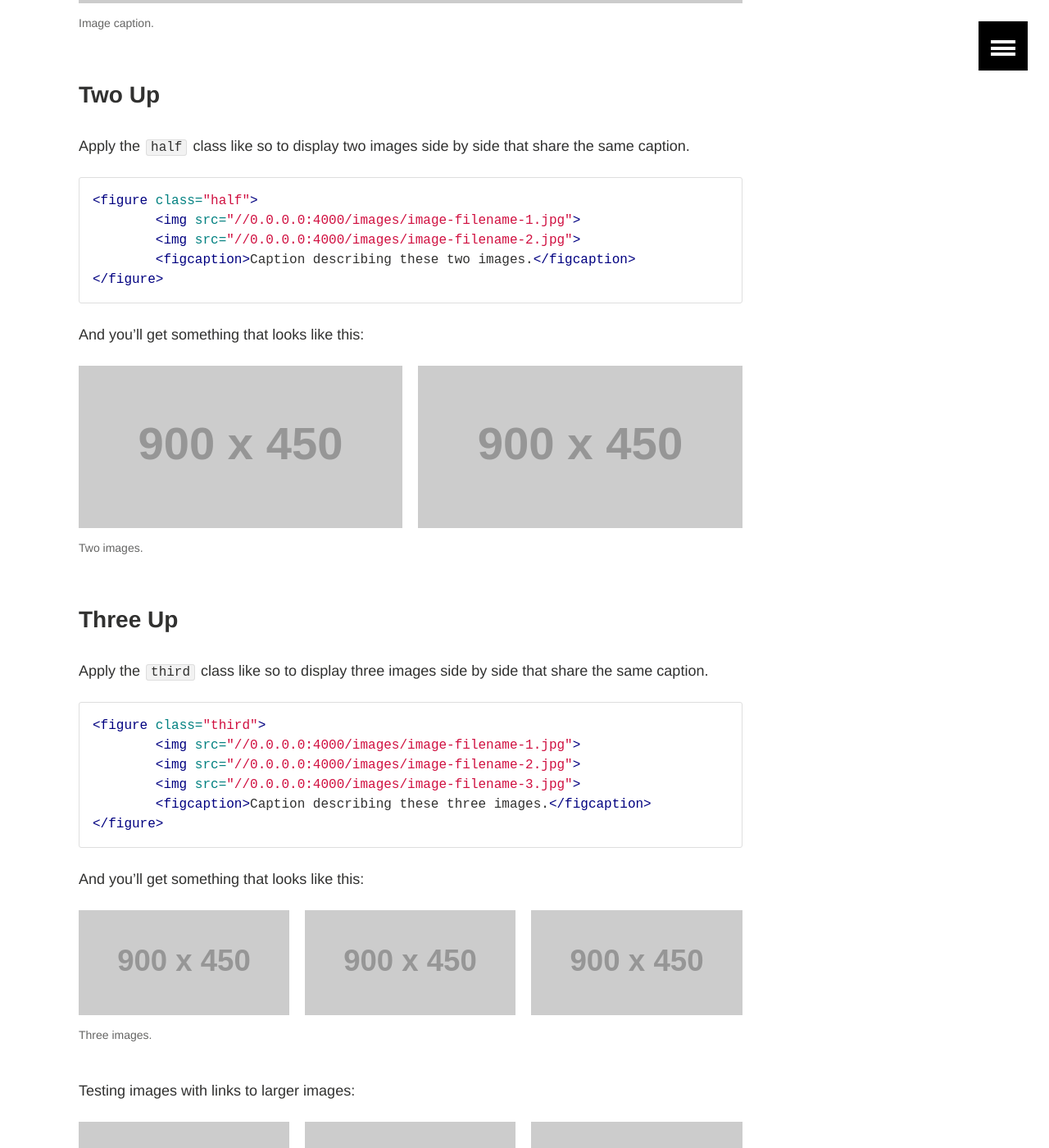
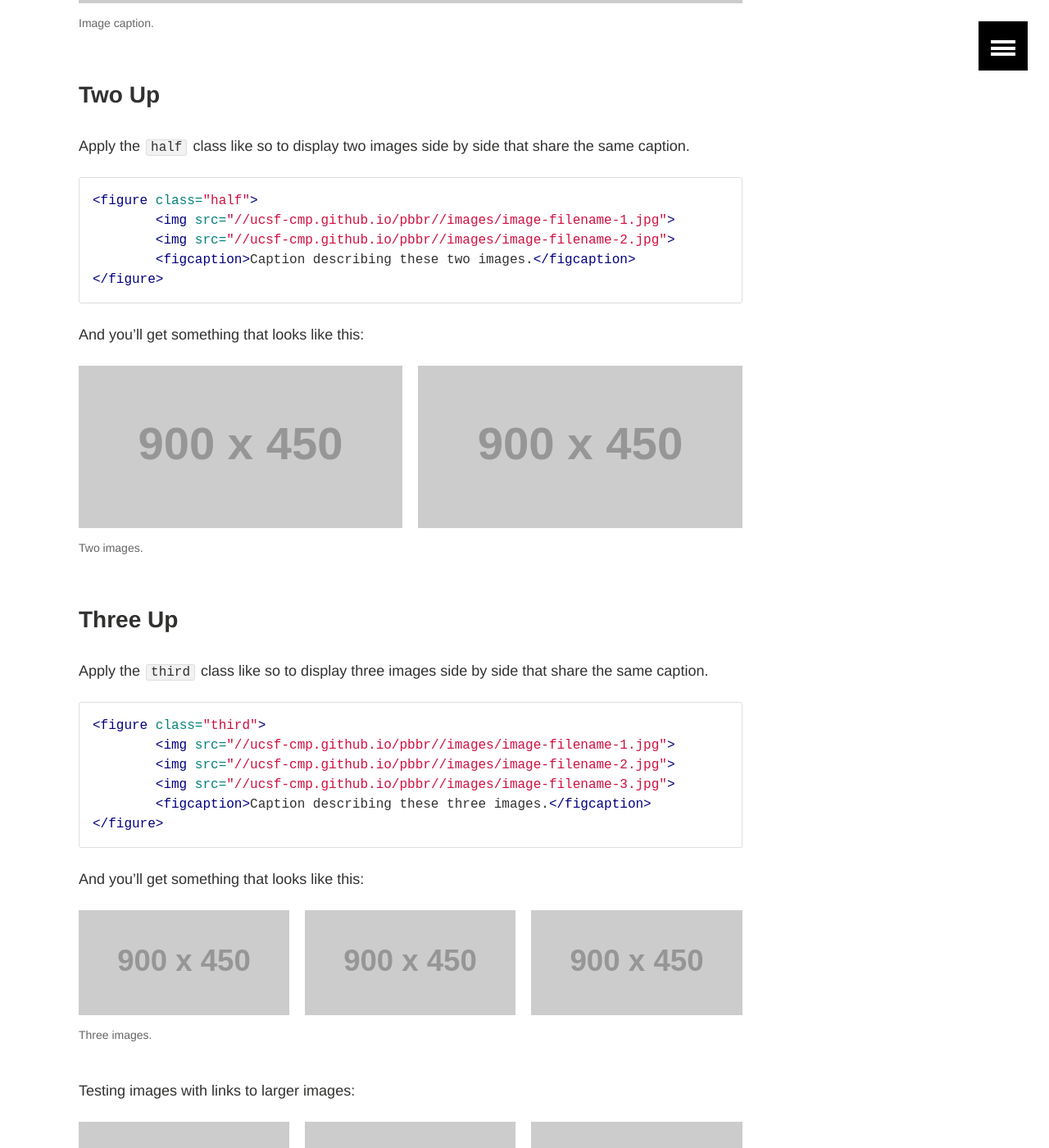
Before and after one commit to UCSF-CMP/pbbr, a Jekyll site: the page built from _posts/articles/2013-05-22-sample-post-images.md, in a window 1280 px wide and 1400 px high, scrolled down 2105 px. Shown: the whole window at 82% size. Built offline with Jekyll 4.4.1, drawn with Linux system fonts in a browser that asks for light colours.

Commit message:
Update _config.yml

```diff
--- a/_config.yml
+++ b/_config.yml
@@ -5,7 +5,7 @@ description: "Homepage for UCSF PBBR"
 logo: https://raw.githubusercontent.com/UCSF-CMP/pbbr/master/images/leaf_genome.jpg
 teaser: 400x250.gif
 locale: en_US
-url: //0.0.0.0:4000
+url: //ucsf-cmp.github.io/pbbr/
 avatar: https://raw.githubusercontent.com/UCSF-CMP/pbbr/master/images/leaf_genome.jpg
 
 # Jekyll configuration
```
